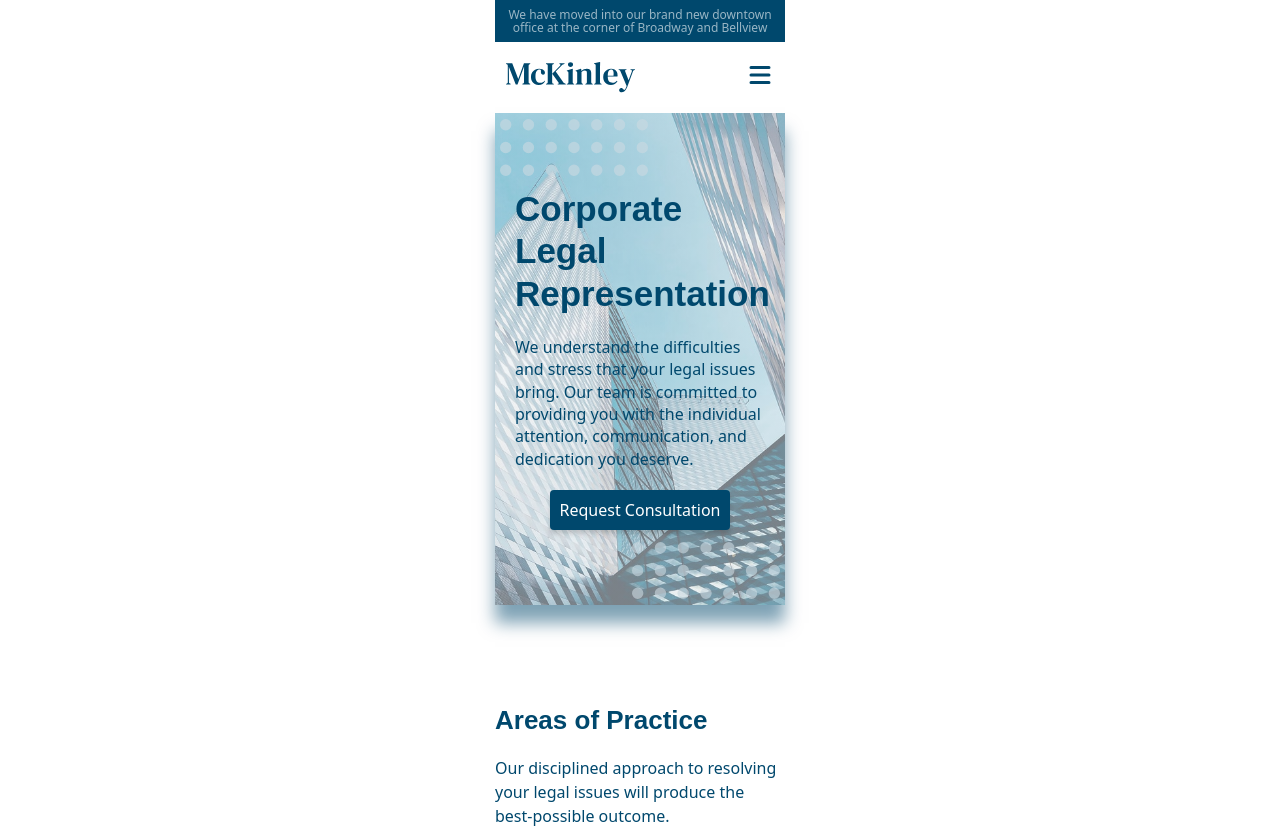
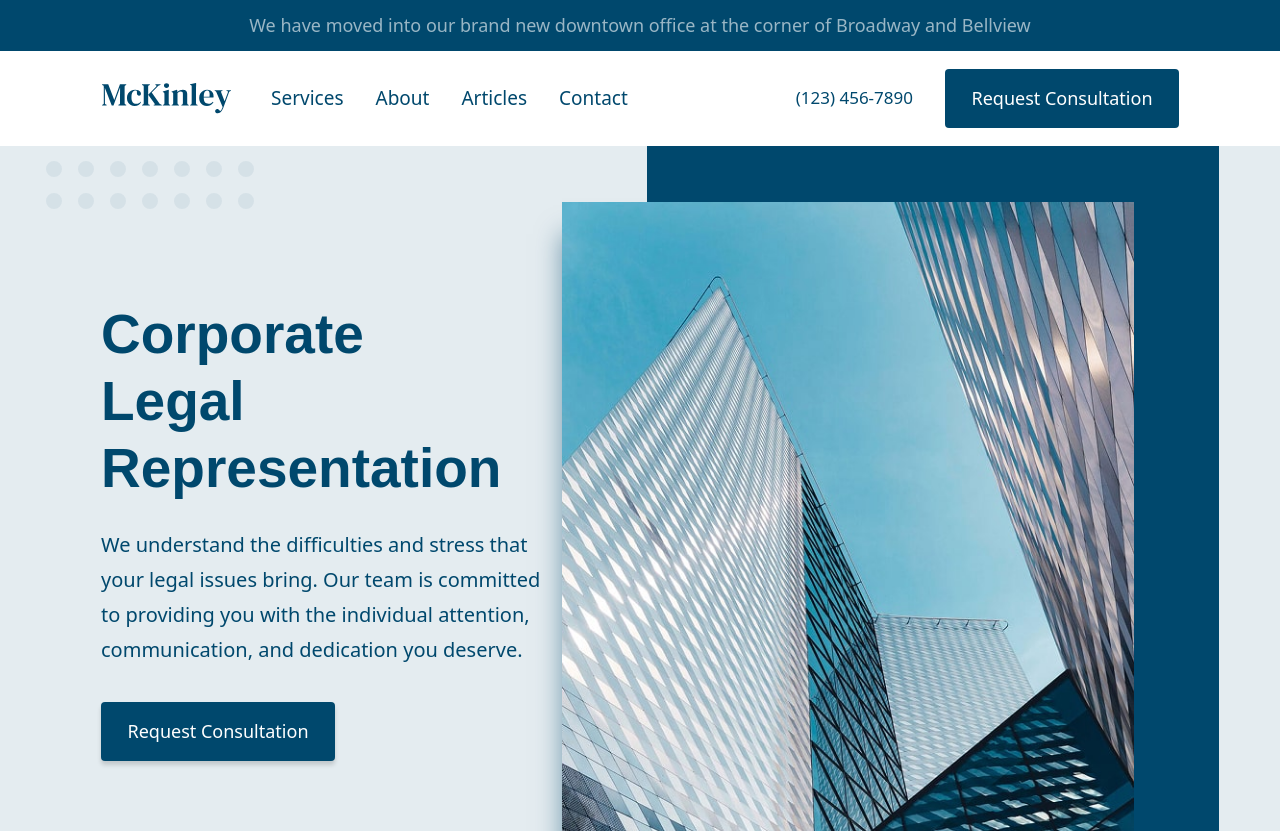
Before and after one commit to ArtemStorublov/legal-company-website, a plain HTML site: page index.html in a window 1280 px wide. Shown: the top 831 px of the page. Drawn offline with nearby package versions, Linux system fonts and the light colour scheme; a web font is replaced by a local one.

Commit message:
adaptive header/hero for all media & service for 768px

```diff
--- a/css/styles.css
+++ b/css/styles.css
@@ -73,8 +73,6 @@ button {
 
 /** ==============HEADER================ */
 
-.header {
-}
 .nav-wrapper {
   display: flex;
   align-items: center;
@@ -82,8 +80,6 @@ button {
 }
 
 .header-info-caption {
-  /* font-size: 18px; */
-  /* line-height: 1.94; */
   font-size: 12px;
   line-height: 1.1;
   color: #99b6c5;
@@ -92,8 +88,7 @@ button {
   padding-bottom: 8px;
   background-color: #00486d;
 }
-.header-navigation {
-}
+
 .navigation-list {
   display: none;
 }
@@ -107,15 +102,10 @@ button {
 .header-logo-icon {
   fill: #00486d;
 }
-.navigation-item {
-}
-.navigation-item-link {
-}
 .header-address {
   display: none;
 }
-.address-contact {
-}
+
 .header-btn-request {
   display: none;
 }
@@ -139,12 +129,8 @@ button {
 
 /** ==============HERO================ */
 
-.main {
-}
-
 .hero {
   position: relative;
-  /* width: 100%; */
   height: auto;
   overflow: hidden;
   background-image: linear-gradient(
@@ -237,6 +223,7 @@ line-height: 1.75; */
   transform: scale(1.05);
   box-shadow: 0px 4px 10px rgba(0, 0, 0, 0.2);
 }
+
 .hero-bkgnd-img {
   display: none;
 }
@@ -459,8 +446,8 @@ line-height: 1.75; */
 /** ==============ARTICLES================ */
 
 .recent-articles {
-  padding-top: 50px;
-  padding-bottom: 50px;
+  padding-top: 70px;
+  padding-bottom: 70px;
 }
 .recent-articles-title {
   font-size: 26px;
@@ -522,7 +509,8 @@ line-height: 1.75; */
 
 .request-form {
   background-color: #e4ecf0;
-  padding: 150px 0;
+  /* padding: 150px 0; */
+  padding: 70px 0;
   width: 100%;
 }
 .request-form-question {
@@ -726,15 +714,326 @@ line-height: 1.75; */
 
 /** @@@@@@@@@@@@@-MEDIA-queries-@@@@@@@@@@@@@ */
 
-/* @media screen and (min-width: 428px) {
+@media (min-width: 428px) {
+  .container {
+    width: 428px;
+  }
+}
 
+@media (min-width: 528px) {
+  .container {
+    width: 528px;
+  }
+
+  .recent-articles-item-img {
+    margin: 0 auto 20px;
+  }
+
+  h2 {
+    text-align: center;
+  }
+}
 
 /*? !!! Tablet !!! */
 
 @media (min-width: 768px) {
+  .container {
+    width: 768px;
+  }
+  .recent-articles-item-img {
+    margin: 0 0 20px;
+  }
+
+  h2 {
+    text-align: start;
+  }
+
+  /** ==============HEADER================ */
+  .nav-wrapper {
+    display: flex;
+  }
+
+  .header-info-caption {
+    font-size: 16px;
+    line-height: 1.94444;
+  }
+
+  .header-navigation {
+    display: flex;
+    align-items: center;
+    justify-content: center;
+    gap: 40px;
+  }
+  .navigation-list {
+    display: flex;
+    align-items: baseline;
+    gap: 32px;
+  }
+  .header-logo {
+    display: flex;
+    align-items: center;
+    padding: 0;
+  }
+
+  .navigation-item {
+    font-size: 19px;
+    line-height: 1.84;
+    color: #00486d;
+    padding-top: 30px;
+    padding-bottom: 30px;
+  }
+
+  .navigation-item-link {
+    transition: color 250ms cubic-bezier(0.4, 0, 0.2, 1),
+      background-color 300ms cubic-bezier(0.4, 0, 0.2, 1),
+      border-radius 300ms cubic-bezier(0.4, 0, 0.2, 1),
+      box-shadow 300ms cubic-bezier(0.4, 0, 0.2, 1);
+  }
+
+  .navigation-item-link:hover,
+  .navigation-item--link:focus {
+    color: #fff;
+    background-color: rgba(0, 72, 109, 1);
+    border-radius: 4px;
+    box-shadow: 0 0 0 6px rgba(0, 72, 109, 1);
+  }
+
+  .header-address {
+    display: block;
+    text-align: center;
+  }
+  .address-contact {
+    font-size: 17px;
+    line-height: 2.05882;
+    transition: text-decoration 250ms cubic-bezier(0.4, 0, 0.2, 1);
+  }
+
+  .address-contact:hover,
+  .address-contact:focus {
+    text-decoration: underline;
+  }
+
+  .header-btn-request {
+    display: block;
+    width: 190px;
+    font-size: 18px;
+    line-height: 1.94;
+    text-align: center;
+    color: #fff;
+    background-color: #00486d;
+    border: none;
+    border-radius: 4px;
+    transition: transform 250ms cubic-bezier(0.4, 0, 0.2, 1),
+      box-shadow 250ms cubic-bezier(0.4, 0, 0.2, 1);
+  }
+
+  .header-btn-request:hover,
+  .header-btn-request:focus {
+    transform: scale(1.05);
+    box-shadow: 0px 4px 10px rgba(0, 0, 0, 0.2);
+  }
+
+  .mobile-menu-btn {
+    display: none;
+  }
+
+  /** ==============HERO================ */
+  .hero-wrapper {
+    background-color: #e4ecf0;
+    /* position: relative; */
+  }
+  .hero {
+    position: relative;
+    height: auto;
+    overflow: visible;
+    background-image: none;
+    box-shadow: none;
+  }
+
+  .hero-title-wrapper {
+    padding: 155px 0 176px 0;
+  }
+
+  .design-icon-bfr {
+    top: -145px;
+    left: -15px;
+    width: 208px;
+    height: 208px;
+    clip-path: inset(150px 0px 0px 0px);
+  }
+  .design-icon-aft {
+    bottom: 85px;
+    right: 280px;
+    width: 208px;
+    height: 208px;
+  }
+
+  .hero-title {
+    font-size: 45px;
+    margin-bottom: 25px;
+    max-width: 394px;
+  }
+
+  .hero-tagline {
+    font-size: 20px;
+    line-height: 1.5;
+    max-width: 330px;
+    margin-bottom: 35px;
+  }
+
+  .hero-btn-request {
+    font-size: 18px;
+    width: 234px;
+    height: 59px;
+    margin: 0;
+  }
+
+  .hero-bkgnd-img {
+    position: absolute;
+    display: block;
+    width: 50%;
+    height: auto;
+    box-shadow: 45px -36px 0px 0px rgba(0, 72, 109, 1),
+      0 32px 24px 0 rgba(0, 72, 109, 0.5);
+    z-index: 1;
+    top: 100px;
+    right: 35px;
+  }
+
+  /** ==============SERVICES================ */
+
+  .services {
+    padding: 160px 0;
+  }
+
+  .services-title {
+    font-size: 44px;
+  }
+
+  .services-caption {
+    margin-top: 25px;
+    margin-bottom: 51px;
+    font-size: 24px;
+    line-height: 1.75;
+  }
+
+  .services-list {
+    display: flex;
+    flex-direction: row;
+    flex-wrap: wrap;
+    justify-content: center;
+    gap: 40px;
+  }
+
+  .services-item {
+    padding: 40px 35px;
+    flex-basis: calc((50% - 40px));
+  }
+
+  .services-item-icon {
+    margin-bottom: 40px;
+  }
+
+  .services-item-caption {
+    font-size: 22px;
+  }
+
+  .services-item-text {
+    font-size: 20px;
+    line-height: 1.75;
+    min-height: 175px;
+  }
+
+  .services-item-link {
+    display: block;
+    font-size: 19px;
+    line-height: 1.84;
+  }
+
+  /** ==============ABOUT================ */
 }
 
 /*? !!! Desktop !!! */
 
 @media (min-width: 1158px) {
+  .container {
+    width: 1158px;
+    padding-left: 40px;
+    padding-right: 40px;
+  }
+
+  .header-info-caption {
+    font-size: 18px;
+  }
+
+  .header-contacts-info {
+    display: flex;
+    gap: 32px;
+    align-items: center;
+  }
+
+  .header-btn-request {
+    width: 234px;
+    height: 59px;
+  }
+
+  .design-icon-bfr {
+    top: -145px;
+    left: -15px;
+    width: 208px;
+    height: 208px;
+    clip-path: inset(150px 0px 0px 0px);
+  }
+  .design-icon-aft {
+    bottom: -120px;
+    right: 515px;
+    width: 208px;
+    height: 208px;
+  }
+
+  .hero-title {
+    font-size: 55px;
+  }
+
+  .hero-tagline {
+    font-size: 20px;
+    line-height: 1.75;
+    max-width: 450px;
+  }
+
+  .hero-bkgnd-img {
+    /* height: 752px; */
+    height: 724px;
+    width: auto;
+    box-shadow: 85px -56px 0px 0px rgba(0, 72, 109, 1),
+      0 32px 24px 0 rgba(0, 72, 109, 0.5);
+    top: 56px;
+    right: 85px;
+  }
 }
+
+@media (min-width: 1440px) {
+  .container {
+    width: 1440px;
+    padding-left: 85px;
+    padding-right: 85px;
+  }
+
+  .hero-tagline {
+    font-size: 24px;
+    max-width: 563px;
+  }
+
+  .hero-bkgnd-img {
+    height: 752px;
+  }
+
+  .design-icon-bfr {
+    top: -145px;
+    left: 20px;
+  }
+
+  .design-icon-aft {
+    right: 535px;
+  }
+}
--- a/index.html
+++ b/index.html
@@ -30,11 +30,14 @@
 </head>
 
 <body>
-    <header class="header container">
+    <header class="header">
+        <div class="header-info">
             <h1 class="visually-hidden">McKinley Legal Company</h1>
-        <p class="header-info-caption">We have moved into our brand new downtown office at the corner of Broadway and
+            <p class="header-info-caption">We have moved into our brand new downtown office at the corner of Broadway
+                and
                 Bellview</p>
-        <div class="nav-wrapper">
+        </div>
+        <div class="nav-wrapper container">
             <nav class="header-navigation"
                 aria-label="Main navigation">
                 <a class="header-logo"
@@ -55,6 +58,7 @@
                             class="navigation-item-link">Contact</a></li>
                 </ul>
             </nav>
+            <div class="header-contacts-info">
                 <address class="header-address">
                     <a class="address-contact"
                         href="tel:+1234567890">(123) 456-7890</a>
@@ -62,6 +66,7 @@
                 <button class="header-btn-request"
                     type="button"
                     aria-label="Request consultation">Request Consultation</button>
+            </div>
             <button class="mobile-menu-btn"
                 type="button"
                 aria-label="Open navigation menu"><svg class="mobile-menu-icon"
@@ -72,8 +77,8 @@
         </div>
     </header>
     <main class="main">
-        <section class="container">
-            <div class="hero">
+        <section class="hero-wrapper">
+            <div class="hero container">
                 <svg class="design-icon-bfr">
                     <use href="./images/svg-sprite.svg#icon-dotes"></use>
                 </svg>
```
Lines whose indentation alone changed are shown as unchanged.
